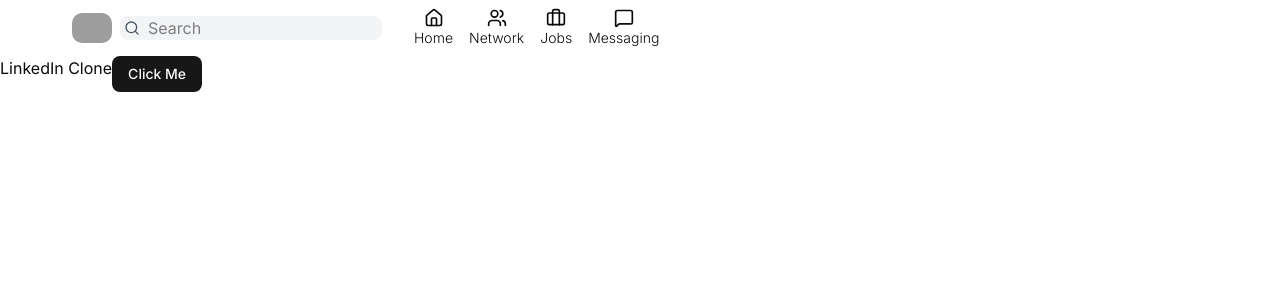
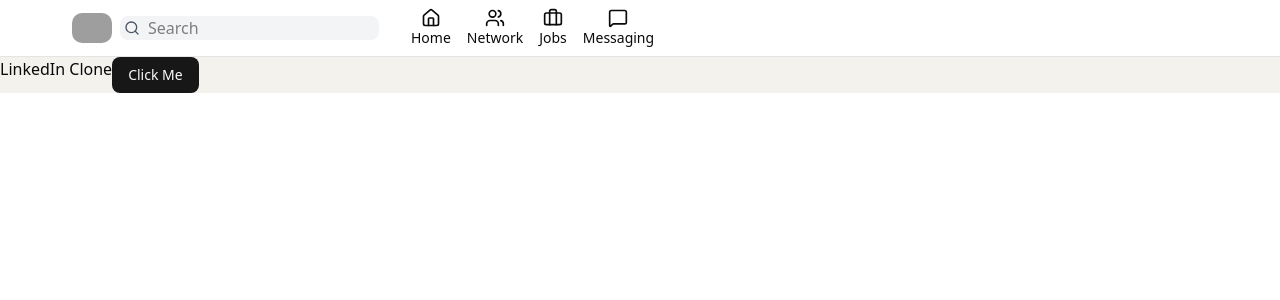
Before and after one commit to shubhamsugara22/linkedin-basic-clone, a Next.js app: page / in a window 1280 px wide. Shown: the top 300 px of the page. Built offline with nearby package versions, Linux system fonts and the light colour scheme; grey boxes are pictures that could not be loaded.

Commit message:
Fix the layout and alignmnet of header

```diff
--- a/app/layout.tsx
+++ b/app/layout.tsx
@@ -17,14 +17,14 @@ export default function RootLayout({
   return (
     <html lang="en">
       <body
-        className={inter.className}>
+        className="min-h-screen flex flex-col">
         {/* Toaster  */}
-        <header>
+        <header className="border-b sticky top-0 bg-white z-50">
           <Header/>
           {/* Header */}
 
           </header>
-          <div>
+          <div className="bg-[#F4F2ED] flex-l w-full">
             <main>{children}</main>
             </div>
       </body>
```
